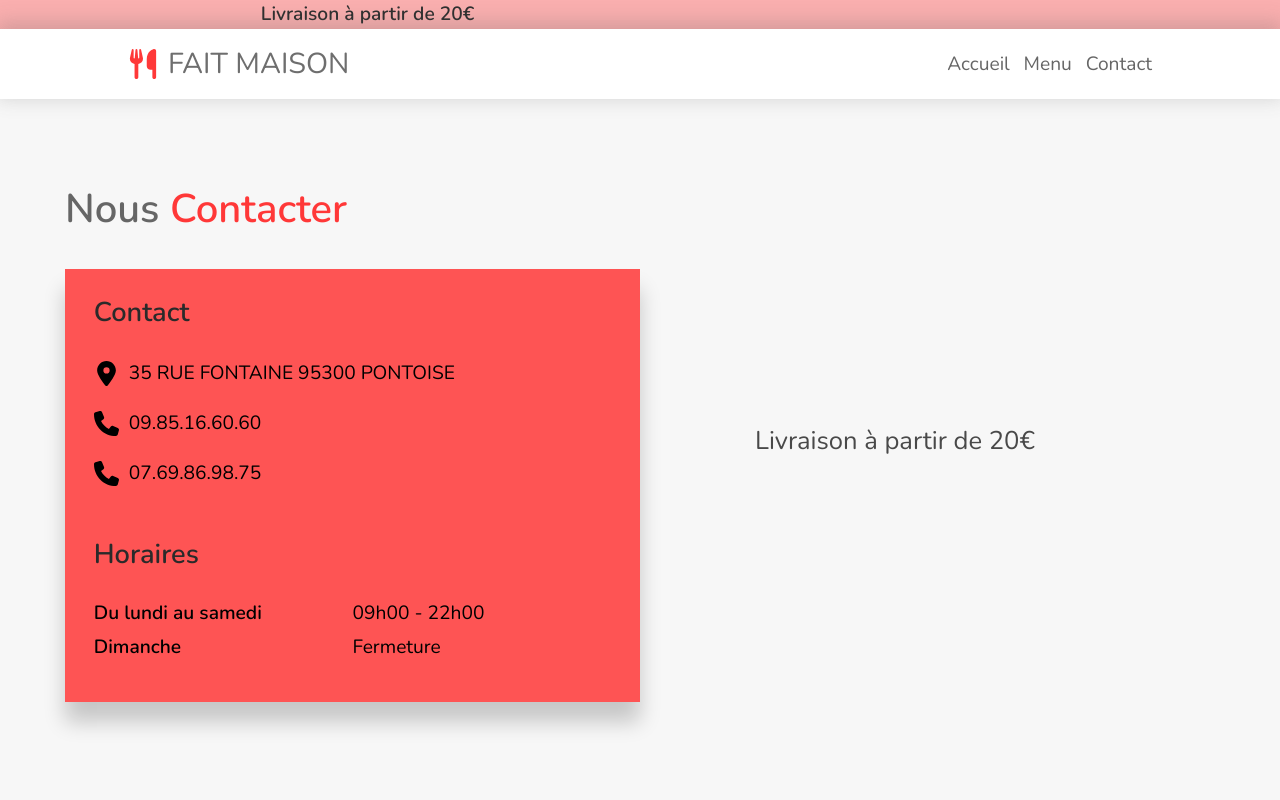
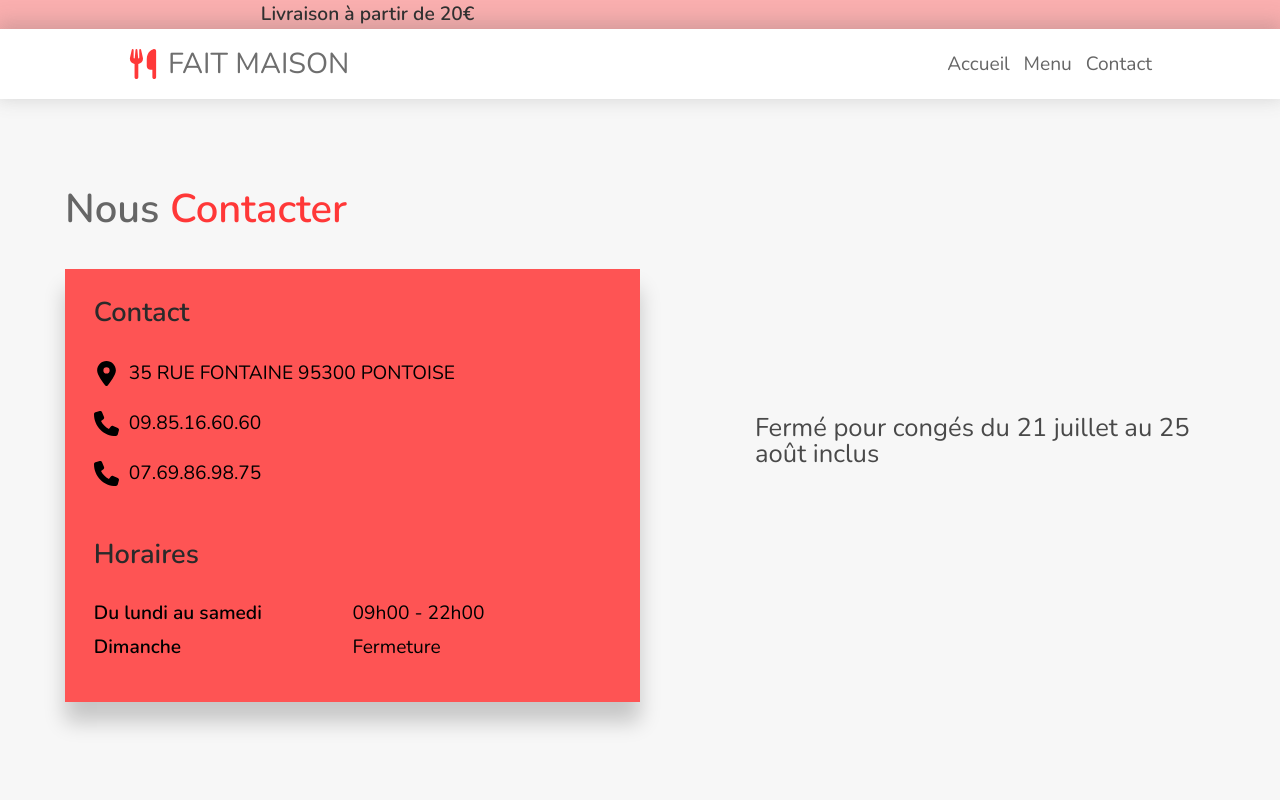
Before and after one commit to Bilal-MEKIRI/faitmaisonpontoise, a Next.js app: page /contact in a window 1280 px wide. Shown: the top 800 px of the page. Built offline with nearby package versions, Linux system fonts and the light colour scheme; a web font is replaced by a local one.

Commit message:
Update page.jsx

```diff
--- a/app/contact/page.jsx
+++ b/app/contact/page.jsx
@@ -43,7 +43,8 @@ const Contact = () => {
           </div>
         </div>
 
-        <div className="delivery-info">Livraison à partir de 20€</div>
+        {/* <div className="delivery-info">Livraison à partir de 20€</div> */}
+        <div className="delivery-info">Fermé pour congés du 21 juillet au 25 août inclus</div>
       </section>
 
       <div className="map-container">
```
